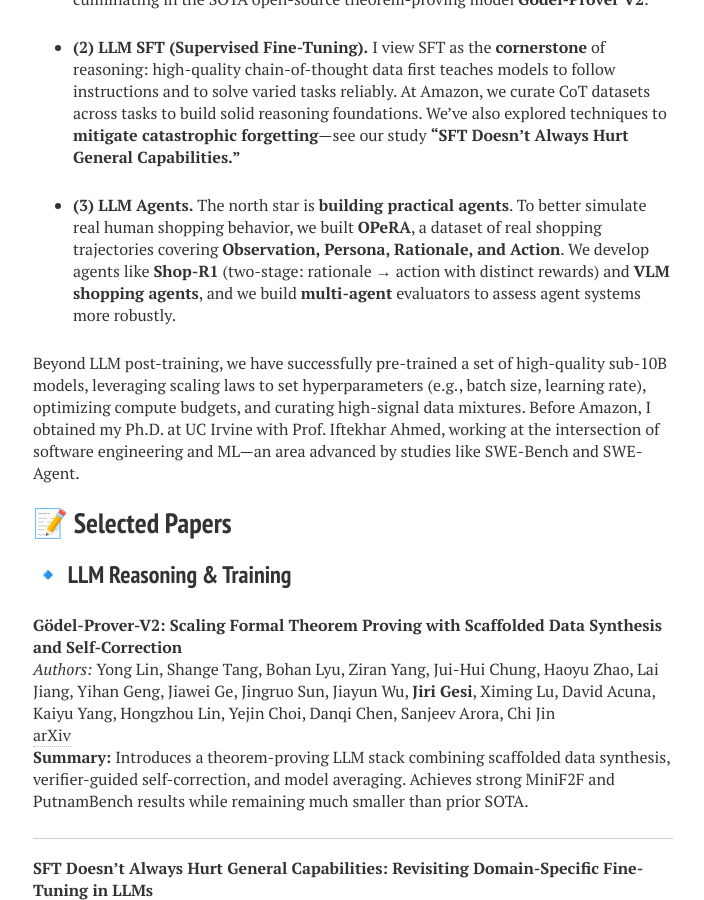
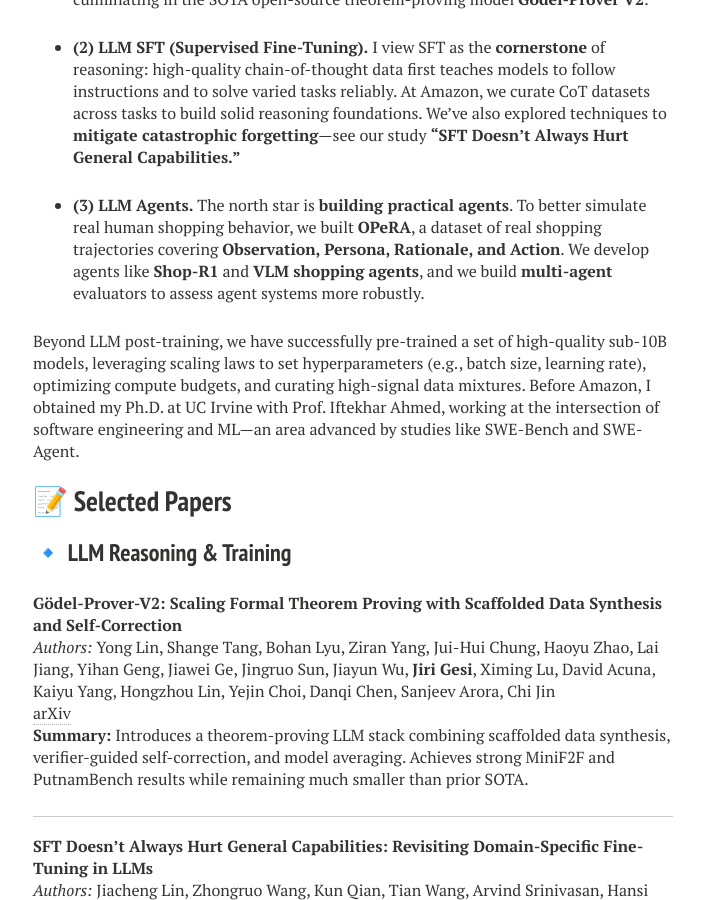
Before and after one commit to Jirigesi/Jirigesi.github.io, a Jekyll site: the page built from index.md, in a window 1280 px wide and 900 px high, scrolled down 412 px. Shown: the whole window, without its empty margins (287-991 px from the left). Built offline with Jekyll 4.4.1, drawn with Linux system fonts in a browser that asks for light colours; nearby versions of some CDN libraries; comment, search, counter and statistics services are not loaded.

Commit message:
Update index.md

```diff
--- a/index.md
+++ b/index.md
@@ -13,7 +13,7 @@ My research interest centers on machine learning—especially **post-training fo
 
 - **(2) LLM SFT (Supervised Fine-Tuning).** I view SFT as the **cornerstone** of reasoning: high-quality chain-of-thought data first teaches models to follow instructions and to solve varied tasks reliably. At Amazon, we curate CoT datasets across tasks to build solid reasoning foundations. We’ve also explored techniques to **mitigate catastrophic forgetting**—see our study **“SFT Doesn’t Always Hurt General Capabilities.”**
 
-- **(3) LLM Agents.** The north star is **building practical agents**. To better simulate real human shopping behavior, we built **OPeRA**, a dataset of real shopping trajectories covering **Observation, Persona, Rationale, and Action**. We develop agents like **Shop-R1** (two-stage: rationale → action with distinct rewards) and **VLM shopping agents**, and we build **multi-agent** evaluators to assess agent systems more robustly.
+- **(3) LLM Agents.** The north star is **building practical agents**. To better simulate real human shopping behavior, we built **OPeRA**, a dataset of real shopping trajectories covering **Observation, Persona, Rationale, and Action**. We develop agents like **Shop-R1** and **VLM shopping agents**, and we build **multi-agent** evaluators to assess agent systems more robustly.
 
 Beyond LLM post-training, we have successfully pre-trained a set of high-quality sub-10B models, leveraging scaling laws to set hyperparameters (e.g., batch size, learning rate), optimizing compute budgets, and curating high-signal data mixtures. Before Amazon, I obtained my Ph.D. at UC Irvine with Prof. Iftekhar Ahmed, working at the intersection of software engineering and ML—an area advanced by studies like SWE-Bench and SWE-Agent.
 
```
